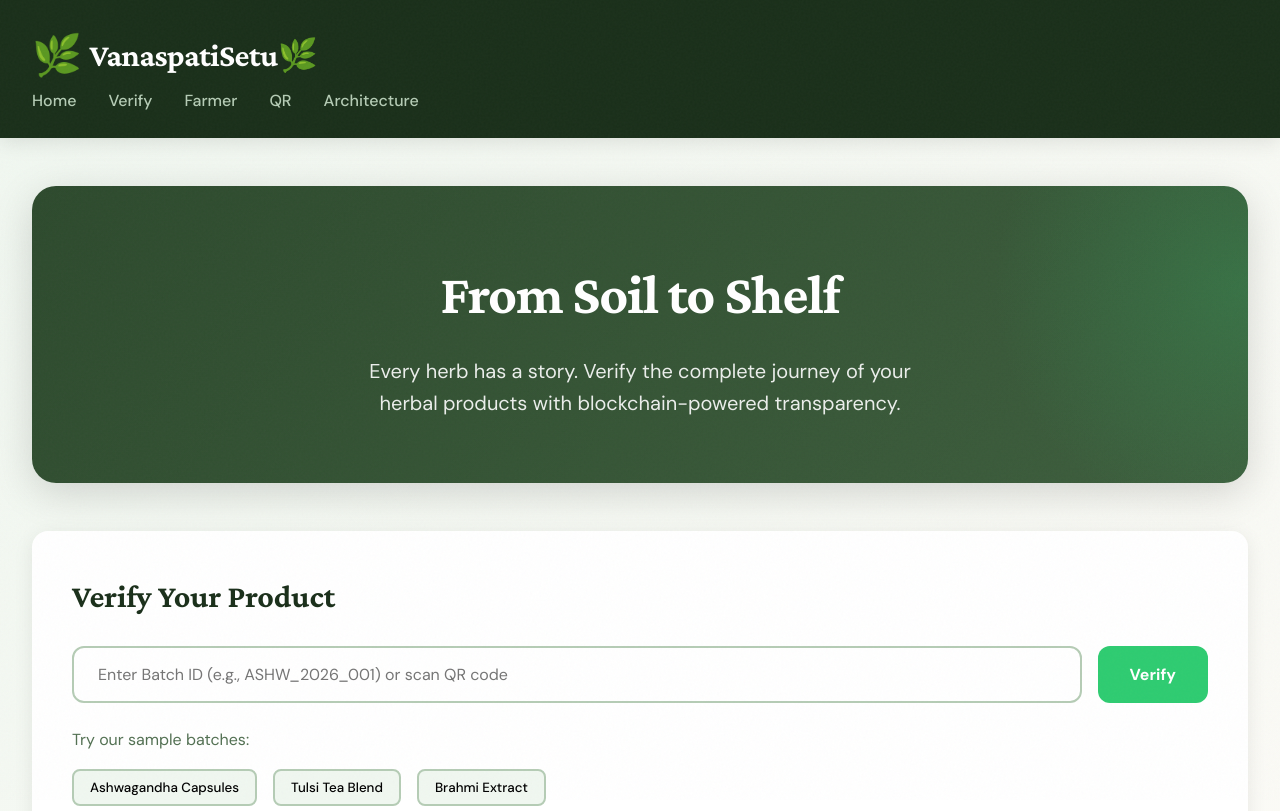
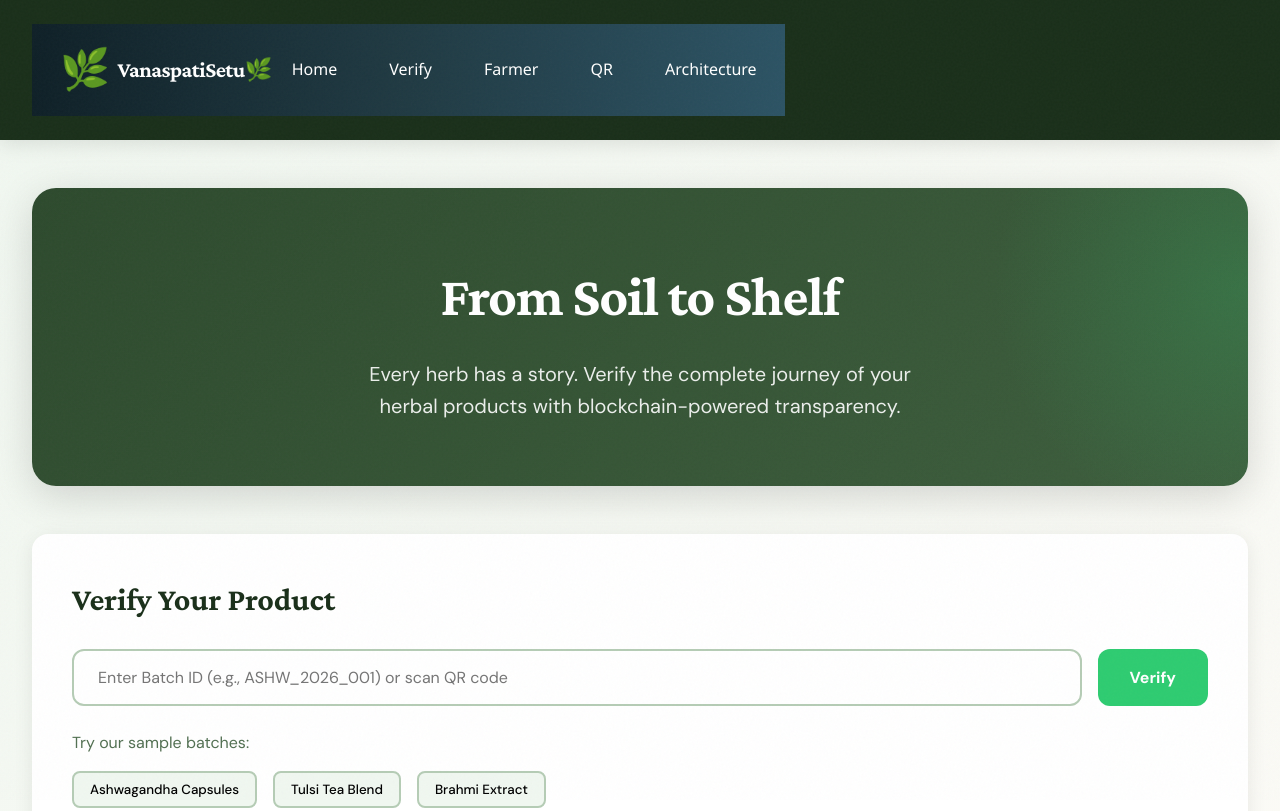
Before and after one commit to DebTheDevV/Innovit-HackHers, a plain HTML site: page index.html in a window 1280 px wide. Shown: the top 811 px of the page. Drawn offline with nearby package versions, Linux system fonts and the light colour scheme.

Commit message:
css added

```diff
--- a/architecture.css
+++ b/architecture.css
@@ -180,3 +180,29 @@
             text-transform: uppercase;
             letter-spacing: 0.5px;
         }
+        .navbar {
+  display: flex;
+  justify-content: space-between;
+  align-items: center;
+  padding: 14px 28px;
+  background: linear-gradient(90deg, #0f2027, #203a43, #2c5364);
+  color: #fff;
+  font-family: 'Segoe UI', sans-serif;
+}
+
+.logo {
+  font-size: 22px;
+  font-weight: 700;
+}
+
+.nav-links a {
+  margin-left: 20px;
+  text-decoration: none;
+  color: white;
+  font-weight: 500;
+  transition: 0.2s ease;
+}
+
+.nav-links a:hover {
+  color: #00ffcc;
+}
--- a/farmer.css
+++ b/farmer.css
@@ -391,3 +391,30 @@
                 padding: 0.75rem;
             }
         }
+
+        .navbar {
+  display: flex;
+  justify-content: space-between;
+  align-items: center;
+  padding: 14px 28px;
+  background: linear-gradient(90deg, #0f2027, #203a43, #2c5364);
+  color: #fff;
+  font-family: 'Segoe UI', sans-serif;
+}
+
+.logo {
+  font-size: 22px;
+  font-weight: 700;
+}
+
+.nav-links a {
+  margin-left: 20px;
+  text-decoration: none;
+  color: white;
+  font-weight: 500;
+  transition: 0.2s ease;
+}
+
+.nav-links a:hover {
+  color: #00ffcc;
+}
--- a/index.css
+++ b/index.css
@@ -503,3 +503,30 @@
                 flex-direction: column;
             }
         }
+
+        .navbar {
+  display: flex;
+  justify-content: space-between;
+  align-items: center;
+  padding: 14px 28px;
+  background: linear-gradient(90deg, #0f2027, #203a43, #2c5364);
+  color: #fff;
+  font-family: 'Segoe UI', sans-serif;
+}
+
+.logo {
+  font-size: 22px;
+  font-weight: 700;
+}
+
+.nav-links a {
+  margin-left: 20px;
+  text-decoration: none;
+  color: white;
+  font-weight: 500;
+  transition: 0.2s ease;
+}
+
+.nav-links a:hover {
+  color: #00ffcc;
+}
--- a/qr_codes.css
+++ b/qr_codes.css
@@ -155,3 +155,31 @@
             color: #1a2f1a;
             margin-bottom: 0.5rem;
         }
+
+
+        .navbar {
+  display: flex;
+  justify-content: space-between;
+  align-items: center;
+  padding: 14px 28px;
+  background: linear-gradient(90deg, #0f2027, #203a43, #2c5364);
+  color: #fff;
+  font-family: 'Segoe UI', sans-serif;
+}
+
+.logo {
+  font-size: 22px;
+  font-weight: 700;
+}
+
+.nav-links a {
+  margin-left: 20px;
+  text-decoration: none;
+  color: white;
+  font-weight: 500;
+  transition: 0.2s ease;
+}
+
+.nav-links a:hover {
+  color: #00ffcc;
+}
```
